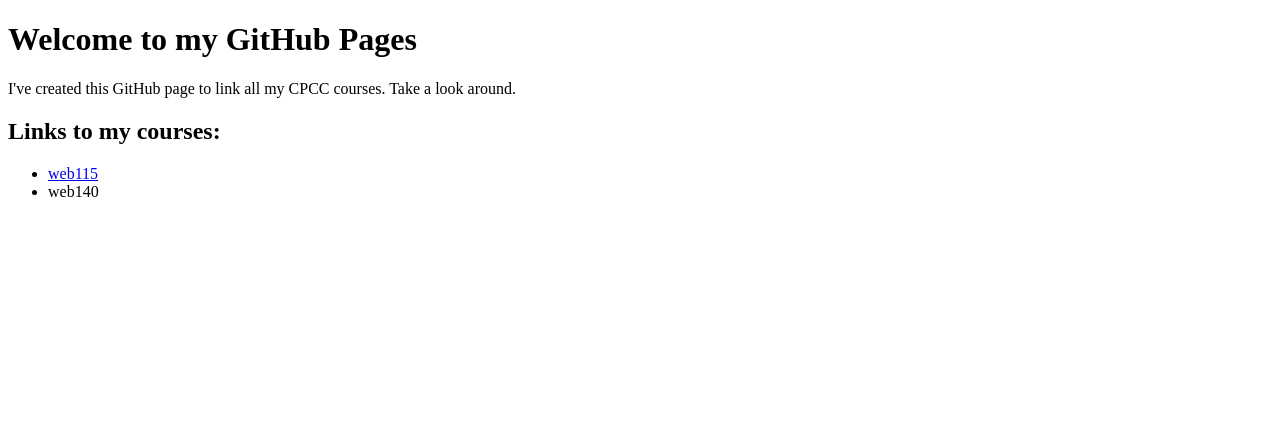
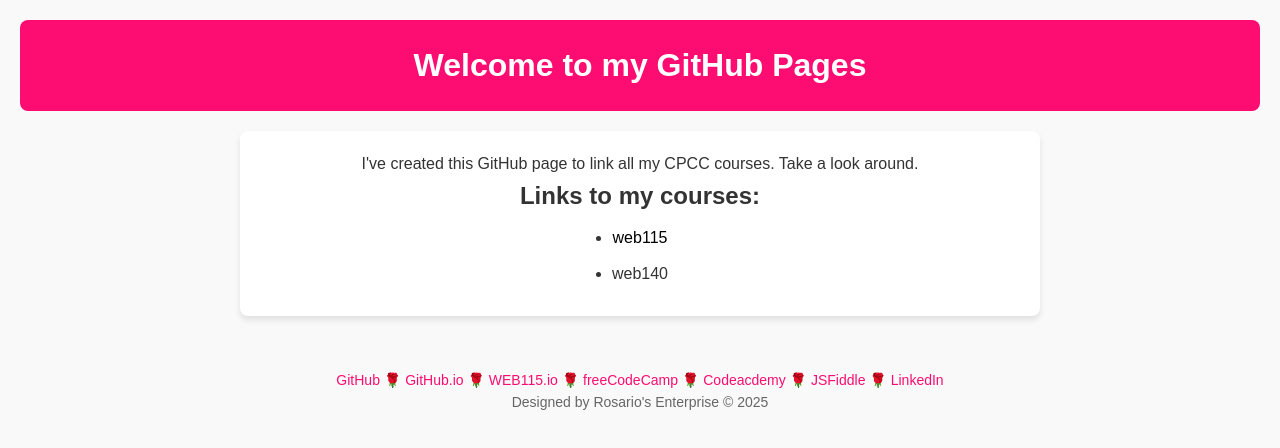
Before and after one commit to rosario252/rosario252.GitHub.io, a plain HTML site: page index.html in a window 1280 px wide. Drawn offline with Linux system fonts and the light colour scheme.

Commit message:
Add files via upload

```diff
--- a/index.html
+++ b/index.html
@@ -5,6 +5,7 @@
     <meta charset="UTF-8">
     <meta name="viewport" content="width=device-width, initial-scale=1.0">
     <title>Rosario Sanchez's GitHub Pages</title>
+	<link rel="stylesheet" href="styles.css">
 </head>
 
 <body>
@@ -16,14 +17,34 @@
         <p>I've created this GitHub page to link all my CPCC courses. Take a look around.</p>
 
         <h2>Links to my courses:</h2>
-        <ul>
-            <li><a href="web115/index.html">web115</a></li>
-            <li>web140</li>
-        </ul>
+
+		<ul>
+			<li><a href="web115/index.html">web115</a></li>
+			<li>web140</li>
+		</ul>
+
 
     </main>
 
     <footer>
+		<br>
+		<nav>
+			<a href="https://github.com/rosario252" target="_blank">GitHub</a>
+			&#127801;
+			<a href="https://rosario252.github.io/" target="_blank">GitHub.io</a>
+			&#127801;
+			<a href="https://rosario252.github.io/web115/" target="_blank">WEB115.io</a>
+			&#127801;
+			<a href="https://www.freecodecamp.org/rosario252" target="_blank">freeCodeCamp</a>
+			&#127801;
+			<a href="https://www.codecademy.com/profiles/rosario252" target="_blank">Codeacdemy</a>
+			&#127801;
+			<a href="https://jsfiddle.net/u/rosario252/fiddles/" target="_blank">JSFiddle</a>
+			&#127801;
+			<a href="http://www.linkedin.com/in/rosario-sanchez23" target="_blank">LinkedIn</a>
+		</nav>
+
+		<p>Designed by Rosario's Enterprise &copy; 2025</p>
     </footer>
 </body>
 </html>
--- /dev/null
+++ b/styles.css
@@ -0,0 +1,94 @@
+/* General reset to remove default browser styles */
+* {
+    margin: 0;
+    padding: 0;
+    box-sizing: border-box;
+    font-family: Arial, sans-serif;
+	text-align: center;
+}
+
+/* Body styling */
+body {
+    background-color: #f9f9f9; /* Light gray background */
+    color: #333; /* Dark gray text */
+    line-height: 1.6;
+    font-size: 16px;
+    padding: 20px;
+}
+
+/* Header styling */
+header {
+    background-color: #fd0d71; /* Your favorite color */
+    color: #fff;
+    padding: 20px 10px;
+    text-align: center;
+    border-radius: 8px;
+}
+
+/* Main content area */
+main {
+    max-width: 800px;
+    margin: 20px auto;
+    background-color: #fff;
+    padding: 20px;
+    border-radius: 8px;
+    box-shadow: 0 4px 6px rgba(0, 0, 0, 0.1);
+}
+
+/* Center the <ul> while keeping bullet points */
+main ul {
+    list-style-type: disc; /* Keep default bullet points */
+    margin: 0 auto; /* Center the list horizontally */
+    padding: 0; /* Reset default padding */
+    width: fit-content; /* Adjust width to fit the content */
+    text-align: left; /* Ensure bullet points and text are aligned */
+}
+
+/* Optional: Style the list items */
+main ul li {
+    margin: 10px 0; /* Add space between list items */
+}
+
+/* Optional: Style the links */
+main ul li a {
+    text-decoration: none; /* Remove underline from links */
+    color: #000; /* Set default link color */
+}
+
+main ul li a:hover {
+    color: #fd0d71; /* Add hover effect */
+}
+
+/* Buttons */
+button {
+    background-color: #fd0d71; /* Match your header color */
+    color: #fff;
+    border: none;
+    padding: 10px 20px;
+    cursor: pointer;
+    border-radius: 4px;
+    transition: background-color 0.3s;
+}
+
+button:hover {
+    background-color: #e30b65;
+}
+
+/* Links */
+a {
+    color: #fd0d71;
+    text-decoration: none;
+}
+
+a:hover {
+    text-decoration: underline;
+}
+
+/* Footer styling */
+footer {
+    text-align: center;
+    margin-top: 20px;
+    padding: 10px;
+    font-size: 14px;
+    color: #666;
+}
```
